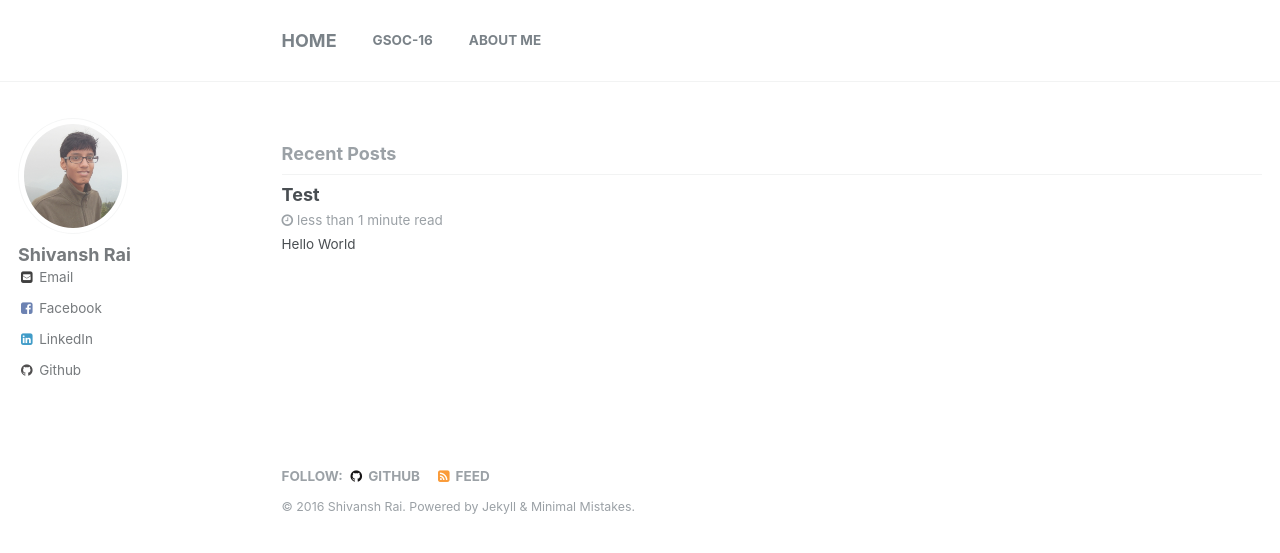
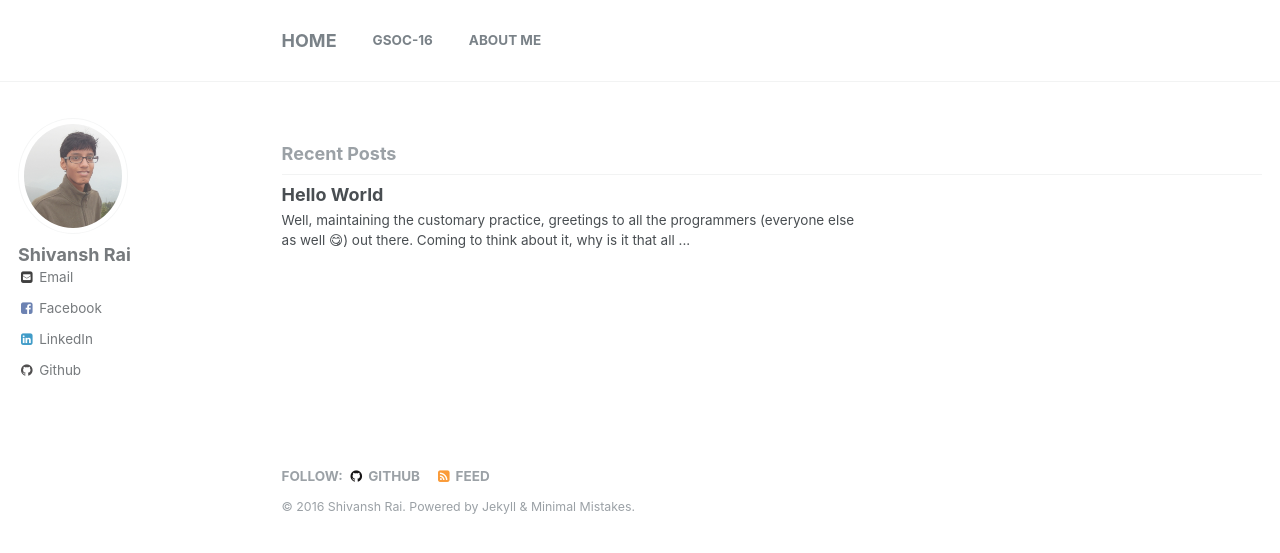
Before and after one commit to shivansh/shivansh.github.io, a Jekyll site: the page built from index.html, in a window 1280 px wide. Shown: the top 553 px of the page. Built offline with Jekyll 4.4.1, drawn with Linux system fonts in a browser that asks for light colours; the list of posts is cut into pages by our own code; some of the changed lines change nothing that is shown.

Commit message:
Hello world post added

```diff
--- a/_config.yml
+++ b/_config.yml
@@ -11,16 +11,16 @@ title                    : "Home"
 title_separator          : "-"
 name                     : "Shivansh Rai"
 description              : "My personal blog"
-url                      : http://shivrai.github.io
+url                      : #http://shivrai.github.io
 baseurl                  :
 gh_repo                  :
 teaser                   : # filename of teaser fallback teaser image placed in /images/, .e.g. "500x300.png"
 # breadcrumbs            : false # true, false (default)
 words_per_minute         : 200
 comments:
-  provider               :  # true (default), "disqus", "facebook", "google-plus"
+  provider               :  "disqus" # true (default), "disqus", "facebook", "google-plus"
   disqus:
-    shortname            : # https://help.disqus.com/customer/portal/articles/466208-what-s-a-shortname-
+    shortname            : shainet # https://help.disqus.com/customer/portal/articles/466208-what-s-a-shortname-
   facebook:
     # https://developers.facebook.com/docs/plugins/comments
     appid                :
@@ -98,7 +98,7 @@ defaults:
     values:
       layout: single
       author_profile: true
-      read_time: true
+      read_time: false
       comments: true
       share: true
       related: true
--- /dev/null
+++ b/_posts/2016-05-12-Hello-World.md
@@ -0,0 +1,5 @@
+Well, maintaining the customary practice, greetings to all the programmers (everyone else as well &#x1F60B;) out there. Coming to think about it, why is it that all beginners start off with their first program which prints out **Hello world**? Interestingly, even <a href="https://www.wikiwand.com/en/Brian_Kernighan" target="_blank">Brian Kernighan</a>, who first used the term in the first program of his book <a href="https://www.bell-labs.com/usr/dmr/www/btut.pdf" target="blank_">Tutorial Introduction to the Language B</a> himself is not so sure. When asked in an interview why he chose those words, this was his reply -
+
+> Memory is dim now. What I do remember is that I had seen a cartoon that showed an egg and a chick and the chick was saying, “Hello, world”.
+
+Head up <a href="http://forbesindia.com/interview/special/brian-kernighan-no-one-thought-c-would-become-so-big/29982/1#ixzz20uGsw1jH" target="_blank">here</a> for the intersting interview from October '11.
--- a/_posts/2016-05-12-test.md
+++ /dev/null
@@ -1,3 +0,0 @@
-## Hello World
-
-* This is a test post.
```
